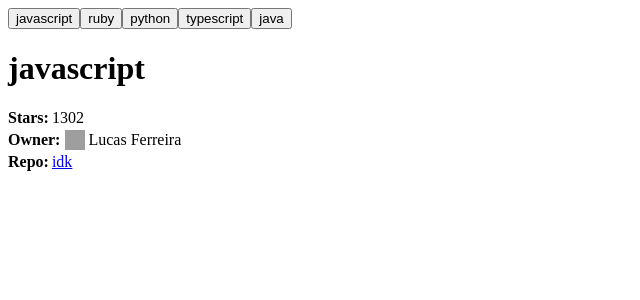
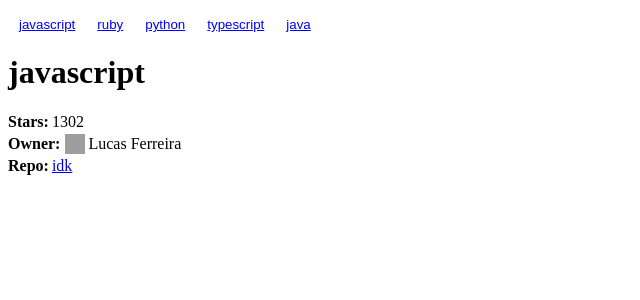
Before and after one commit to lucasfrosty/github-wrapper-ts, a React (Create React App) app: page / in a window 1280 px wide. Shown: the top 300 px of the page, without its empty margins (0-640 px from the left). Built offline with nearby package versions, Linux system fonts and the light colour scheme; grey boxes are pictures that could not be loaded.

Commit message:
changing some CSS classes

```diff
--- /dev/null
+++ b/src/components/LanguageList/LanguageList.css
@@ -0,0 +1,12 @@
+.LanguageList {
+  margin-top: 15px;
+}
+
+.LanguageList__Button {
+  background-color: transparent;
+  text-decoration: underline;
+  color: blue;
+  border: 0;
+  margin: 0 5px;
+  cursor: pointer
+}
--- a/src/components/LanguageList/LanguageList.tsx
+++ b/src/components/LanguageList/LanguageList.tsx
@@ -1,4 +1,5 @@
 import * as React from 'react';
+import './LanguageList.css';
 
 interface Props {
   languages: string[];
@@ -7,15 +8,15 @@ interface Props {
 
 function LanguageList({ languages, onClick }: Props) {
   return (
-    <React.Fragment>
+    <div className="LanguageList">
       {languages.map(language => {
         function onClickHandler() {
           onClick(language);
         }
 
-        return <button key={language} onClick={onClickHandler}>{language}</button>
+        return <button className="LanguageList__Button" key={language} onClick={onClickHandler}>{language}</button>
       })}
-    </React.Fragment>
+    </div>
   );
 }
 
--- a/src/components/RepoList/RepoList.css
+++ b/src/components/RepoList/RepoList.css
@@ -3,13 +3,13 @@
   margin-right: 3px;
 }
 
-.flex-container {
+.Flex-Container {
   display: flex;
   align-items: center;
   margin: 3px 0;
 }
 
-.logo {
+.RepoList__Logo {
   width: 20px;
   height: 20px;
   margin: 0 3px 0 2px;
--- a/src/components/RepoList/RepoList.tsx
+++ b/src/components/RepoList/RepoList.tsx
@@ -11,19 +11,19 @@ function RepoList({ language }: Props) {
       <h1>{language}</h1>
 
       <div>
-        <div className="flex-container">
+        <div className="Flex-Container">
           <span className="bold">Stars:</span> 1302
         </div>
-        <div className="flex-container">
+        <div className="Flex-Container">
           <span className="bold">Owner:</span>
           <img
             src='https://avatars2.githubusercontent.com/u/15235605?s=400&u=5f1a369caf235bff10d6d4cf0351506b7b317e45&v=4'
-            className="logo"
+            className="RepoList__Logo"
             alt="Owner Logo"
           />
           Lucas Ferreira
         </div>
-        <div className="flex-container">
+        <div className="Flex-Container">
           <span className="bold">Repo:</span>{" "}
           <a target="_blank" href='#'>
             idk
```
